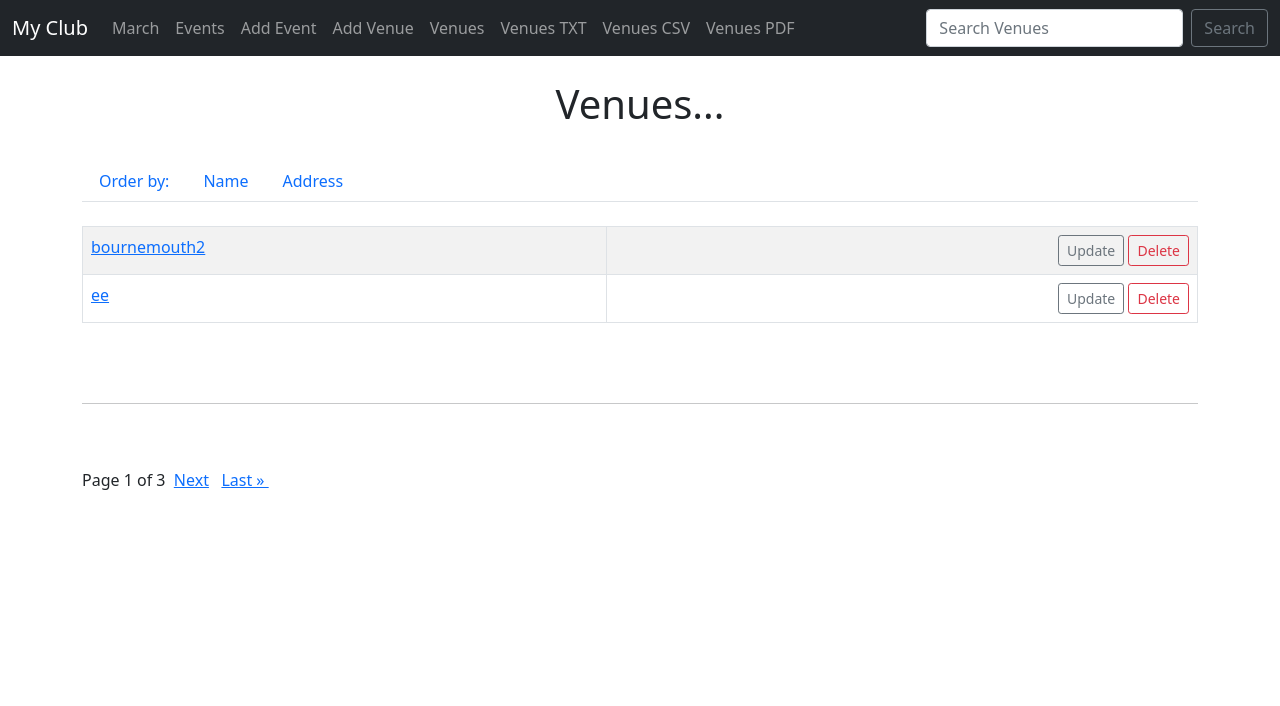
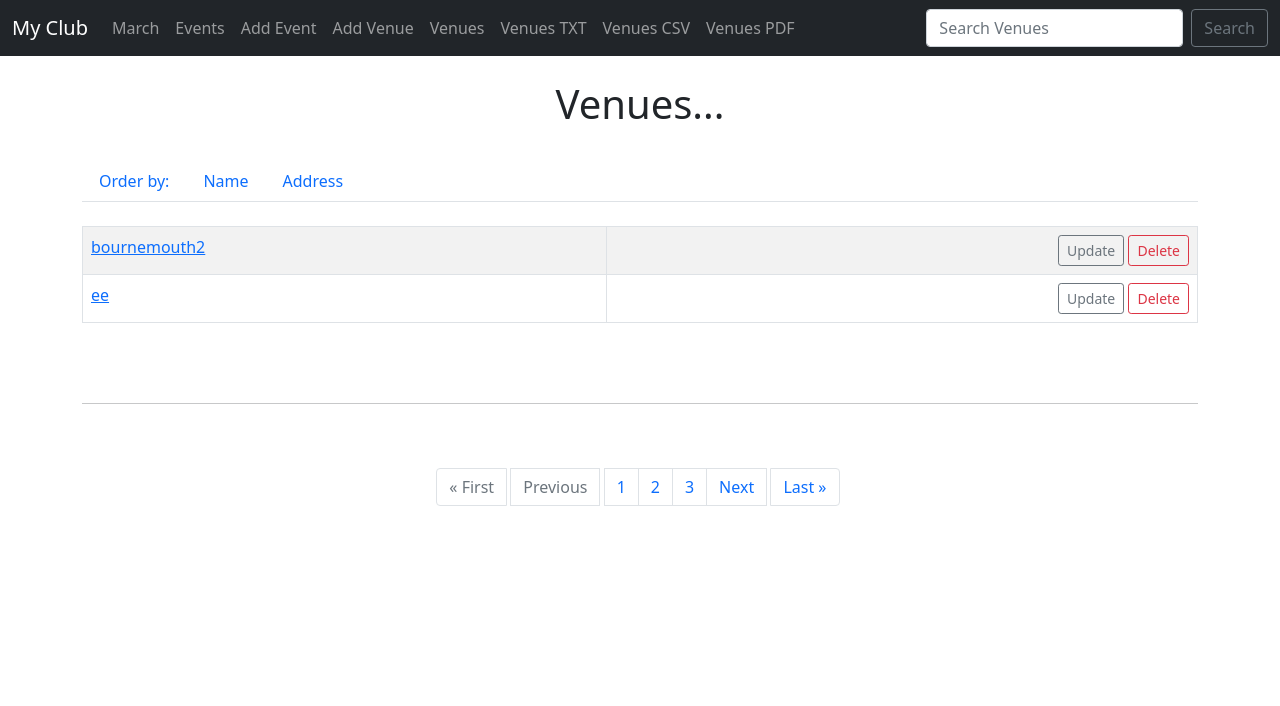
Before and after one commit to Eduardo-byte/events_website, a Django app: page /list_venues in a window 1280 px wide. Shown: the top 706 px of the page. Run offline with Django 3.2, Linux system fonts and the light colour scheme; data comes from the database, SQL or seed files in the repository.

Commit message:
bootstrap pagination

```diff
--- a/events/templates/events/venues.html
+++ b/events/templates/events/venues.html
@@ -84,16 +84,29 @@
 
     <hr></br></br>
 
-    {% if venues.has_previous %}
-        <a href="?page=1">&laquo First </a> &nbsp;
-        <a href="?page={{ venues.previous_page_number }}"> Previous </a>&nbsp;
-    {% endif %}
+    <nav aria-label="Page navigation example">
+        <ul class="pagination justify-content-center">
+            {% if venues.has_previous %}
+                <li class="page-item"><a class="page-link" href="?page=1">&laquo First </a></li> &nbsp;
+                <li class="page-item"><a class="page-link" href="?page={{ venues.previous_page_number }}"> Previous </a></li> &nbsp;
+            {% else %}
+                <li class="page-item disabled"><a class="page-link" href="#">&laquo First </a></li> &nbsp;
+                <li class="page-item disabled"><a class="page-link" href="#"> Previous </a></li> &nbsp;
+            {% endif %}
 
-    Page {{ venues.number }} of {{ venues.paginator.num_pages }}&nbsp;
+            {% for i in nums  %}
+                <li class="page-item"><a href="?page={{forloop.counter}}" class="page-link"> {{ forloop.counter }} </a></li>
+            {% endfor %}
+            <!--<li class="page-item disabled"><a href="#" class="page-link">Page {{ venues.number }} of {{ venues.paginator.num_pages }}</a></li> &nbsp;-->
 
-    {% if venues.has_next %}
-        <a href="?page={{ venues.next_page_number }}">Next</a> &nbsp;
-        <a href="?page={{ venues.paginator.num_pages }}"> Last &raquo </a>&nbsp;
-    {% endif %}
 
+            {% if venues.has_next %}
+                <li class="page-item"><a class="page-link" href="?page={{ venues.next_page_number }}">Next</a></li> &nbsp;
+                <li class="page-item"><a class="page-link" href="?page={{ venues.paginator.num_pages }}"> Last &raquo </a></li> &nbsp;
+            {% else %}
+                <li class="page-item disabled"><a class="page-link" href="#">Next</a></li> &nbsp;
+                <li class="page-item disabled"><a class="page-link" href="#"> Last &raquo </a></li> &nbsp;
+            {% endif %}
+        </ul>
+    </nav>
 {% endblock %}
--- a/events/views/venues.py
+++ b/events/views/venues.py
@@ -140,6 +140,7 @@ def list_venues(request):
         p = Paginator(Venue.objects.all().order_by('name'), 2)
         page = request.GET.get('page')
         venues = p.get_page(page)
+        nums = "a" * venues.paginator.num_pages
 
         return render(request,
             'events/venues.html',
@@ -148,6 +149,7 @@ def list_venues(request):
             'venues': venues,
             'name': name,
             'address': address,
+            'nums': nums,
             })
     elif 'address' in request.GET:
         address = True
@@ -156,6 +158,7 @@ def list_venues(request):
         p = Paginator(Venue.objects.all().order_by('address'), 2)
         page = request.GET.get('page')
         venues = p.get_page(page)
+        nums = "a" * venues.paginator.num_pages
 
         return render(request,
             'events/venues.html',
@@ -164,6 +167,7 @@ def list_venues(request):
             'venues': venues,
             'name': name,
             'address': address,
+            'nums': nums,
             })
     else:
         #venue_list = Venue.objects.all().order_by('?')
@@ -173,6 +177,7 @@ def list_venues(request):
         p = Paginator(Venue.objects.all().order_by('name'), 2)
         page = request.GET.get('page')
         venues = p.get_page(page)
+        nums = "a" * venues.paginator.num_pages
 
         return render(request,
             'events/venues.html',
@@ -181,6 +186,7 @@ def list_venues(request):
             'venues': venues,
             'name': name,
             'address': address,
+            'nums': nums,
             })
 
 def show_venue(request, venue_id):
```
